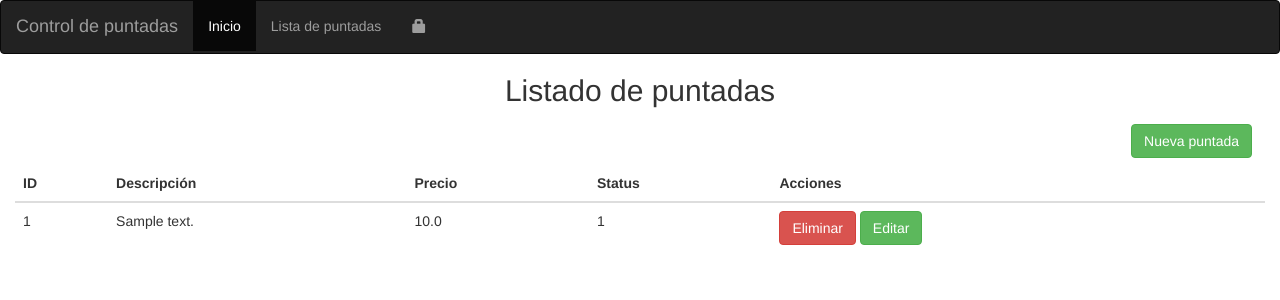
After one commit to edxh92/proyecto_zona, a Django app: page /lista_puntadas in a window 1280 px wide. The commit adds this page. Shown: the top 300 px of the page. Run offline with Django 3.2, Linux system fonts and the light colour scheme; tables that the repository leaves empty hold one stand-in row (values such as "Sample post"); some libraries are stand-ins or nearby versions.

Commit message:
Subiendo los nuevos cambios

```diff
--- a/proyecto_zona/proyecto_zona/settings.py
+++ b/proyecto_zona/proyecto_zona/settings.py
@@ -119,3 +119,4 @@ USE_TZ = True
 # https://docs.djangoproject.com/en/1.11/howto/static-files/
 
 STATIC_URL = '/static/'
+LOGIN_REDIRECT_URL = '/'
--- a/proyecto_zona/proyecto_zona/urls.py
+++ b/proyecto_zona/proyecto_zona/urls.py
@@ -15,9 +15,13 @@ Including another URLconf
 """
 from django.conf.urls import include, url
 from django.contrib import admin
+from django.contrib.auth import views
 
 
 urlpatterns = [
     url(r'^admin/', admin.site.urls),
     url(r'', include('puntadas.urls')),
+    url(r'^accounts/login/$', views.login, name='login'),
+    url(r'^accounts/logout/$', views.logout, name='logout', kwargs={'next_page': '/'}),
+
 ]
--- a/proyecto_zona/puntadas/forms.py
+++ b/proyecto_zona/puntadas/forms.py
@@ -11,3 +11,8 @@ def __init__ (self, *args, **kwargs):
     self.fields["puntadas"].widget = forms.widgets.CheckboxSelectMultiple()
     self.fields["puntadas"].help_text = "Ingrese los Actores que participaron en la película"
     self.fields["puntadas"].queryset = Puntada.objects.all()
+
+class PuntadaForm(forms.ModelForm):
+    class Meta:
+        model=Puntada
+        fields=('descripcion','costo_puntada','status')
--- a/proyecto_zona/puntadas/templates/Base.html
+++ b/proyecto_zona/puntadas/templates/Base.html
@@ -12,7 +12,7 @@
   <title>Control de puntadas</title>
 </head>
 <body>
-  <div class="page-header">
+  <!-- <div class="page-header">
                  <h1>
                    <a href="/">Control de puntadas</a>
                  </h1>
@@ -23,7 +23,31 @@
                       {% endfor %}
                   </ul>
                   {% endif %}
-   </div>
+   </div> -->
+<nav class="navbar navbar-inverse">
+      <div class="container-fluid">
+        <div class="navbar-header">
+          <a class="navbar-brand" href="/">Control de puntadas</a>
+        </div>
+        <ul class="nav navbar-nav">
+          <li class="active"><a href="/">Inicio</a></li>
+
+          <li><a href="{% url 'lista_puntadas' %}">Lista de puntadas</a></li>
+          {% if user.is_authenticated %}
+          <li><a href="{% url 'puntada_nueva' %}">Agregar puntadas a empleados</a></li>
+          <li><a href="#"></a></li>
+          <li>
+            <div class="btn pull-right">
+              <p class="top-menu" style="font-size:20px">Hola {{ user.username }} <small>(<a href="{% url 'logout' %}">Log out</a>)</small></p>
+            </div>
+          </li>
+          {% else %}
+          <li>
+             <a href="{% url 'login' %}" class="top-menu btn pull-right"><span class="glyphicon glyphicon-lock"></span></a></li>
+          {% endif %}
+        </ul>
+      </div>
+</nav>
   {% block content %}
   {% endblock %}
 
--- /dev/null
+++ b/proyecto_zona/puntadas/templates/lista_puntadas.html
@@ -0,0 +1,42 @@
+{% extends 'Base.html' %}
+
+{% block content %}
+<center>
+  <h2>
+    Listado de puntadas
+  </h2>
+</center>
+  <div class="col-lg-12">
+    <div class="btn pull-right">
+      <a href="{% url 'puntada_new' %}" class="btn btn-success">
+        Nueva puntada
+      </a>
+    </div>
+    <table class="table">
+      <thead>
+        <th>ID</th>
+        <th>Descripción</th>
+        <th>Precio</th>
+        <th>Status</th>
+        <th>Acciones</th>
+      </thead>
+      <tbody>
+        {% for puntada in puntada %}
+          <tr>
+            <td>{{puntada.pk}}</td>
+            <!-- <td>{{empleado.nombre}}</td> -->
+            <td>{{puntada.descripcion}}</td>
+            <td>{{puntada.costo_puntada}}</td>
+            <td>{{puntada.status}}</td>
+            <td>
+              <a href="{% url 'puntadas_remove' pk=puntada.pk %}" class="btn btn-danger">
+                Eliminar
+              </a>
+                <a href="#" class="btn btn-success">Editar</a>
+            </td>
+          </tr>
+        {% endfor %}
+      </tbody>
+    </table>
+  </div>
+{% endblock %}
--- a/proyecto_zona/puntadas/urls.py
+++ b/proyecto_zona/puntadas/urls.py
@@ -4,4 +4,8 @@ from . import views
 urlpatterns = [
     url(r'^$', views.inicio),
     url(r'^puntadas/nueva/$', views.puntada_nueva, name='puntada_nueva'),
+    url(r'^lista_puntadas$', views.lista_puntadas, name='lista_puntadas'),
+    url(r'^puntadas/new/$', views.puntada_new, name='puntada_new'),
+    url(r'^puntadas/(?P<pk>\d+)/remove/$', views.puntadas_remove, name='puntadas_remove'),
+
     ]
--- a/proyecto_zona/puntadas/views.py
+++ b/proyecto_zona/puntadas/views.py
@@ -1,21 +1,49 @@
-from django.shortcuts import render
+from django.contrib.auth.decorators import login_required
+from django.shortcuts import render, get_object_or_404, redirect
 from django.contrib import messages
-from .forms import EmpleadoForm
-from puntadas.models import Empleado, Registro
+from .forms import EmpleadoForm, PuntadaForm
+# from django.utils import timezone
+from puntadas.models import Empleado, Registro, Puntada
 
 def inicio(request):
-    empleado = Empleado.objects.all()
-    return render(request,'lista.html',{'empleado':empleado})
+    empleado = Registro.objects.filter(empleado_id=2)
+    variable=[]
+    for empleado in empleado:
+        puntadas=Puntada.objects.filter(pk=empleado.puntada_id)
+        variable.append(puntadas)
+    return render(request,'lista.html',{'variable':variable})
 
+@login_required
 def puntada_nueva(request):
-    if request.method == "POST":
-            formulario = EmpleadoForm(request.POST)
-            if formulario.is_valid():
-                empleado = empleado.objects.create(nombre=formulario.cleaned_data['nombre'], email = formulario.cleaned_data['email'],fecha_nacimiento =formulario.cleaned_data['fecha_nacimiento'])
-                for puntada_id in request.POST.getlist('puntadas'):
-                    puntada = Registro(actor_id=actor_id, empleado_id = empleado_id)
-                    puntada.save()
-                messages.add_message(request, messages.SUCCESS, 'Pelicula Guardada Exitosamente')
-    else:
-        formulario = EmpleadoForm()
-    return render(request, 'puntada_edit.html', {'formulario': formulario})
+   if request.method == "POST":
+      formulario = EmpleadoForm(request.POST)
+      if formulario.is_valid():
+         empleado = Empleado.objects.create(nombre=formulario.cleaned_data['nombre'], email = formulario.cleaned_data['email'],fecha_nacimiento =formulario.cleaned_data['fecha_nacimiento'])
+         for puntada_id in request.POST.getlist('puntadas'):
+             puntada = Registro(puntada_id = puntada_id, empleado_id = empleado.id)
+             puntada.save()
+      return redirect('/')
+   else:
+       formulario = EmpleadoForm()
+   return render(request, 'puntada_edit.html', {'formulario': formulario})
+
+def lista_puntadas(request):
+    puntada=Puntada.objects.all()
+    return render(request,'lista_puntadas.html',{'puntada':puntada})
+
+@login_required
+def puntada_new(request):
+   if request.method == "POST":
+      formulario = PuntadaForm(request.POST)
+      if formulario.is_valid():
+         puntada = Puntada.objects.create(descripcion=formulario.cleaned_data['descripcion'], costo_puntada = formulario.cleaned_data['costo_puntada'],status =formulario.cleaned_data['status'])
+      return redirect('/')
+   else:
+       formulario = PuntadaForm()
+   return render(request, 'puntada_new.html', {'formulario': formulario})
+
+@login_required
+def puntadas_remove(request, pk):
+    puntda = get_object_or_404(Puntada, pk=pk)
+    puntda.delete()
+    return redirect('/')
```
Also changed, not shown: proyecto_zona/puntadas/templates/lista.html (+13 -5 lines), proyecto_zona/puntadas/templates/puntada_new.html (added, +9 -0 lines), proyecto_zona/puntadas/templates/registration/login.html (added, +25 -0 lines).
